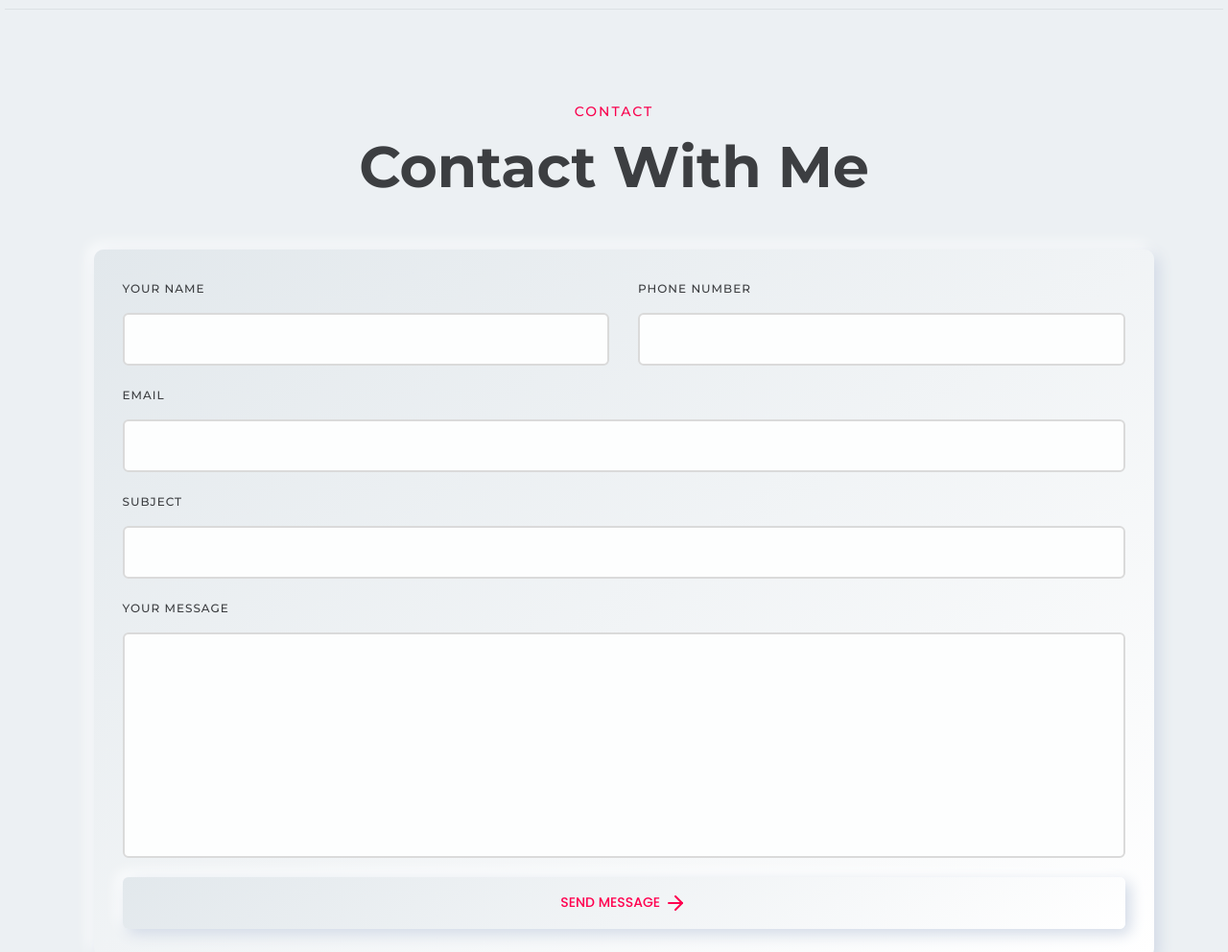
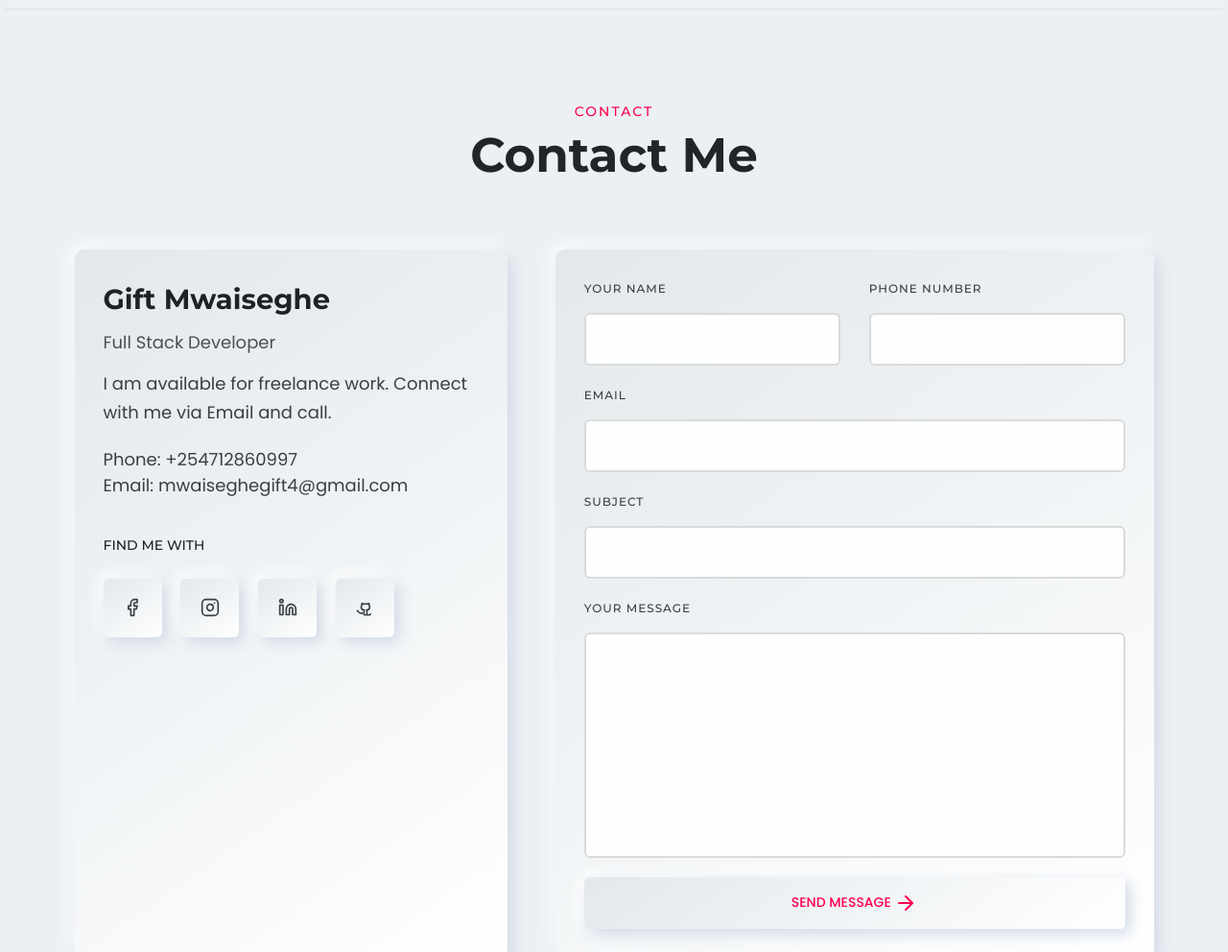
Before and after one commit to itsregalo/itsregalo.github.io, a plain HTML site: page index.html in a window 1280 px wide. Shown: the part 5860-6852 px from the top of the page at 96% size. Drawn offline with Linux system fonts and the light colour scheme; files whose address does not match are found by name.

Commit message:
fixed social issues

```diff
--- a/index.html
+++ b/index.html
@@ -862,14 +862,66 @@
                     <div class="col-lg-12">
                         <div class="section-title text-center">
                             <span class="subtitle">Contact</span>
-                            <h2 class="title">Contact With Me</h2>
+                            <h3 class="title text-dark">Contact Me</h3>
                         </div>
                     </div>
                 </div>
 
                 <div class="row mt--50 mt_md--40 mt_sm--40 mt-contact-sm">
+                    <div class="col-lg-5">
+                        <div class="contact-about-area">
+                            <div class="title-area">
+                                <h4 class="title">Gift Mwaiseghe</h4>
+                                <span>Full Stack Developer</span>
+                            </div>
+                            <div class="description">
+                                <p>I am available for freelance work. Connect with me via Email and call.
+                                </p>
+                                <span class="phone">Phone: <a href="tel:01941043264">+254712860997</a></span>
+                                <span class="mail">Email: <a href="mailto:mwaiseghegift4@gmail.com">mwaiseghegift4@gmail.com</a></span>
+                            </div>
+                            <div class="social-area">
+                                <div class="name">FIND ME WITH</div>
+                                <div class="social-icone">
+                        <a href="https://twitter.com/itsregalo"><svg
+                            xmlns="http://www.w3.org/2000/svg" width="24" height="24" viewBox="0 0 24 24"
+                            fill="none" stroke="currentColor" stroke-width="2" stroke-linecap="round"
+                            stroke-linejoin="round" class="feather feather-facebook">
+                            <path d="M18 2h-3a5 5 0 0 0-5 5v3H7v4h3v8h4v-8h3l1-4h-4V7a1 1 0 0 1 1-1h3z"></path>
+                        </svg></a>
+                        <a href="https://www.instagram.com/_itsregalo/"><svg
+                            xmlns="http://www.w3.org/2000/svg" width="24" height="24" viewBox="0 0 24 24"
+                            fill="none" stroke="currentColor" stroke-width="2" stroke-linecap="round"
+                            stroke-linejoin="round" class="feather feather-instagram">
+                            <rect x="2" y="2" width="20" height="20" rx="5" ry="5"></rect>
+                            <path d="M16 11.37A4 4 0 1 1 12.63 8 4 4 0 0 1 16 11.37z"></path>
+                            <line x1="17.5" y1="6.5" x2="17.51" y2="6.5"></line>
+                        </svg></a>
+                        <a href="https://www.linkedin.com/in/gift-mwaiseghe-2969031a4"><svg
+                            xmlns="http://www.w3.org/2000/svg" width="24" height="24" viewBox="0 0 24 24"
+                            fill="none" stroke="currentColor" stroke-width="2" stroke-linecap="round"
+                            stroke-linejoin="round" class="feather feather-linkedin">
+                            <path
+                                d="M16 8a6 6 0 0 1 6 6v7h-4v-7a2 2 0 0 0-2-2 2 2 0 0 0-2 2v7h-4v-7a6 6 0 0 1 6-6z">
+                            </path>
+                            <rect x="2" y="9" width="4" height="12"></rect>
+                            <circle cx="4" cy="4" r="2"></circle>
+                        </svg></a>
+                        <a href="https://github.com/itsregalo"><svg
+                            xmlns="http://www.w3.org/2000/svg" width="24" height="24" viewBox="0 0 24 24"
+                            fill="none" stroke="currentColor" stroke-width="2" stroke-linecap="round"
+                            stroke-linejoin="round" class="feather feather-github">
+                            <path
+                                d="M9 19c-4.4 1.4-4.4-2.5-6-3m12 5v-3.6c0-1 .2-1.4-.6-2.1 2-.2 4-1 4-4 0-.9-.3-1.6-.9-2.2.1-.2.4-1-.1-2.1 0 0-.7-.2-2.3.8a7.4 7.4 0 0 0-4 0c-1.6-1-2.3-.8-2.3-.8-.5 1.1-.2 1.9-.1 2.1-.5.6-.9 1.3-.9 2.2 0 3 2 3.8 4 4-.4.2-.6.5-.6 1v4c0 .6.4 1 1 1h6c.6 0 1-.4 1-1">
+                            </path>
+                        </svg></a>
 
-                    <div data-aos-delay="600" class="col-lg-12 contact-input">
+                                </div>
+                            </div>
+                        </div>
+                    </div>
+
+                    <div data-aos-delay="600" class="col-lg-7 contact-input">
                         <div class="contact-form-wrapper">
                             <div class="introduce">
 
@@ -1059,6 +1111,7 @@
                             <h3 class="title mb--40 mt--50">Leave a Reply</h3>
                             <form action="#">
                                 <div class="row">
+
                                     <div class="col-lg-6 col-md-12 col-12">
                                         <div class="rnform-group"><input type="text" placeholder="Name">
                                         </div>
```
